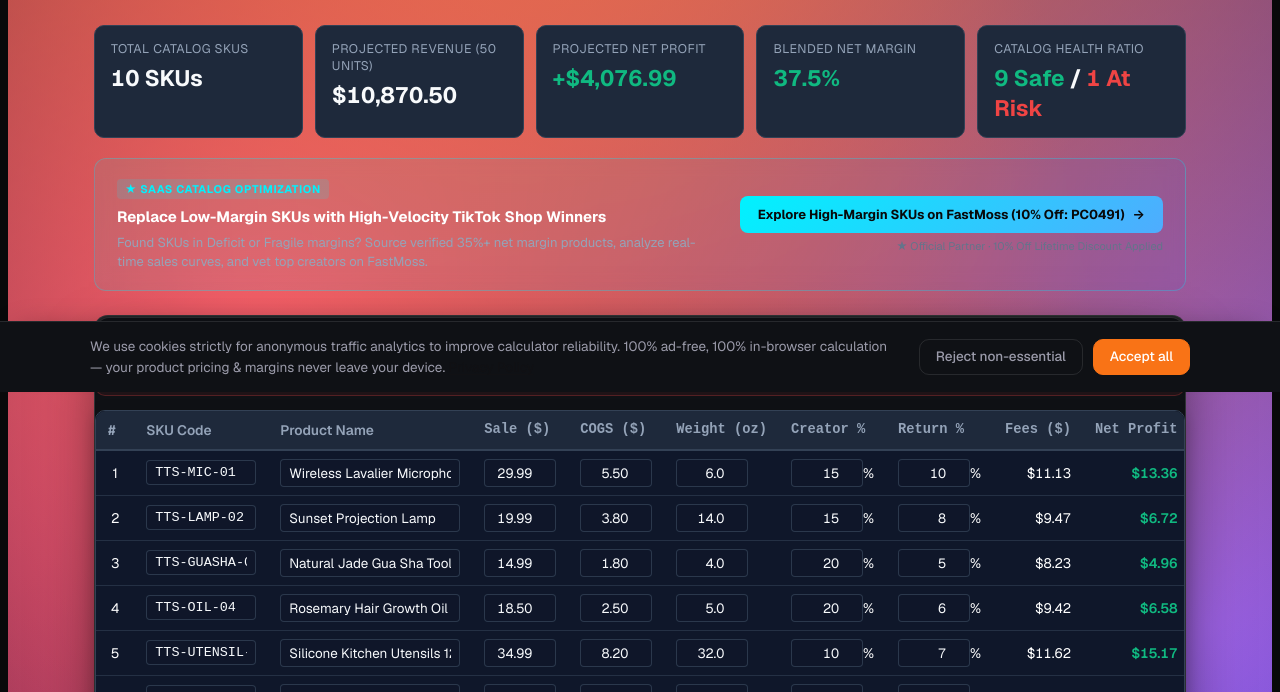
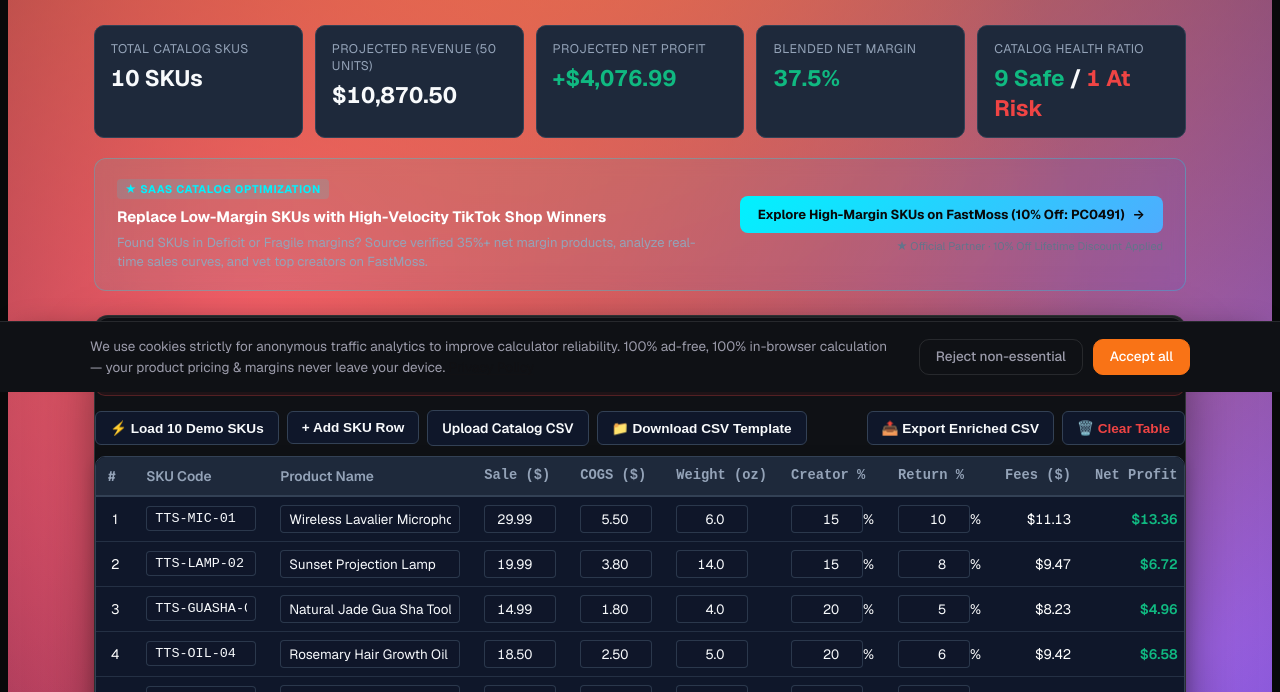
Before and after one commit to qq136692547-cmyk/deng-tts-tools, a plain HTML site: page tools/tiktok-batch-calculator/index.html in a window 1280 px wide. Shown: the part 408-1100 px from the top of the page. Drawn offline with Linux system fonts and the light colour scheme.

Commit message:
feat(batch): restore workbench toolbar and add cache-buster to batch-calculator.js

```diff
--- a/tools/tiktok-batch-calculator/index.html
+++ b/tools/tiktok-batch-calculator/index.html
@@ -148,6 +148,24 @@
             <button type="button" class="btn-bfcm-stress" data-stress="20">20% Off</button>
           </div>
         </div>
+
+        <!-- Batch Action Toolbar -->
+        <div class="batch-toolbar" style="margin:14px 0 10px 0;">
+          <div class="batch-toolbar-left">
+            <button type="button" class="btn-batch" id="btnLoadDemo" data-i18n="batch.btn.demo">⚡ Load 10 Demo SKUs</button>
+            <button type="button" class="btn-batch" id="btnAddRow" data-i18n="batch.btn.addRow">+ Add SKU Row</button>
+            <label class="btn-batch" style="cursor:pointer; margin-bottom:0;">
+              <span data-i18n="batch.btn.upload">Upload Catalog CSV</span>
+              <input type="file" id="csvFileInput" accept=".csv" style="display:none;" />
+            </label>
+            <button type="button" class="btn-batch" id="btnDownloadTemplate" data-i18n="batch.btn.template">📁 Download CSV Template</button>
+          </div>
+          <div class="batch-toolbar-right">
+            <button type="button" class="btn-batch" id="btnExportCSV" data-i18n="batch.btn.export">📤 Export Enriched CSV</button>
+            <button type="button" class="btn-batch" id="btnClearBatch" data-i18n="batch.btn.clear" style="color:var(--c-risk,#ef4444);">🗑️ Clear Table</button>
+          </div>
+        </div>
+
         <!-- Table Container -->
         <div class="batch-table-container">
           <table class="batch-table">
@@ -295,7 +313,7 @@
 
 <script defer src="/assets/js/rates.js"></script>
 <script defer src="/assets/js/fbt-rates.js"></script>
-<script defer src="/assets/js/batch-calculator.js"></script>
+<script defer src="/assets/js/batch-calculator.js?v=20261121"></script>
 <script defer src="/assets/js/consent.js"></script>
 <script defer src="/assets/js/translations.js?v=20261120b"></script>
 <script defer src="/assets/js/i18n.js?v=20261120b"></script>
```
